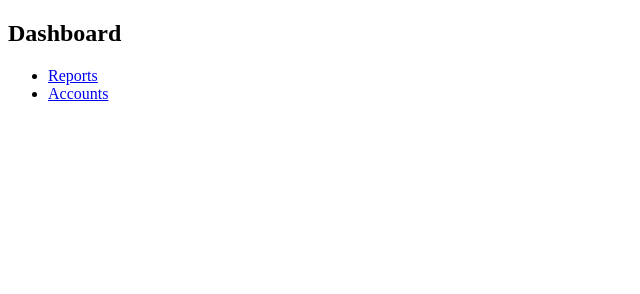
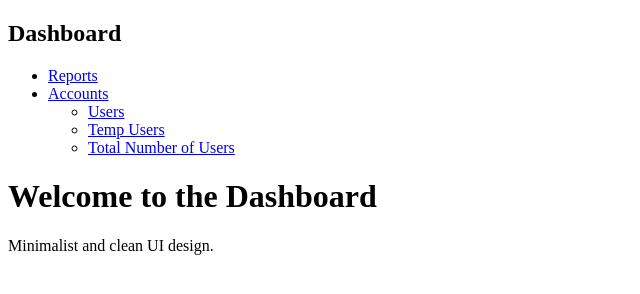
Before and after one commit to Jemjem7/IT38A-Enterprise-System, a plain HTML site: page index.html in a window 1280 px wide. Shown: the whole page, without its empty margins (0-640 px from the left). Drawn offline with Linux system fonts and the light colour scheme.

Commit message:
added welcome dashboard

```diff
--- a/index.html
+++ b/index.html
@@ -3,7 +3,7 @@
 <head>
     <meta charset="UTF-8">
     <meta name="viewport" content="width=device-width, initial-scale=1.0">
-    <title>FromDocu</title>
+    <title>Document</title>
 </head>
 <body>
 
@@ -13,9 +13,17 @@
             <li><a href="#">Reports</a></li>
             <li class="dropdown">
                 <a href="#">Accounts</a>
-
-
-
-
+                <ul class="submenu">
+                    <li><a href="#">Users</a></li>
+                    <li><a href="#">Temp Users</a></li>
+                    <li><a href="#">Total Number of Users</a></li>
+                </ul>
+            </li>
+        </ul>
+    </div>
+    <div class="main-content">
+        <h1>Welcome to the Dashboard</h1>
+        <p>Minimalist and clean UI design.</p>
+    </div>
 </body>
 </html>
```
